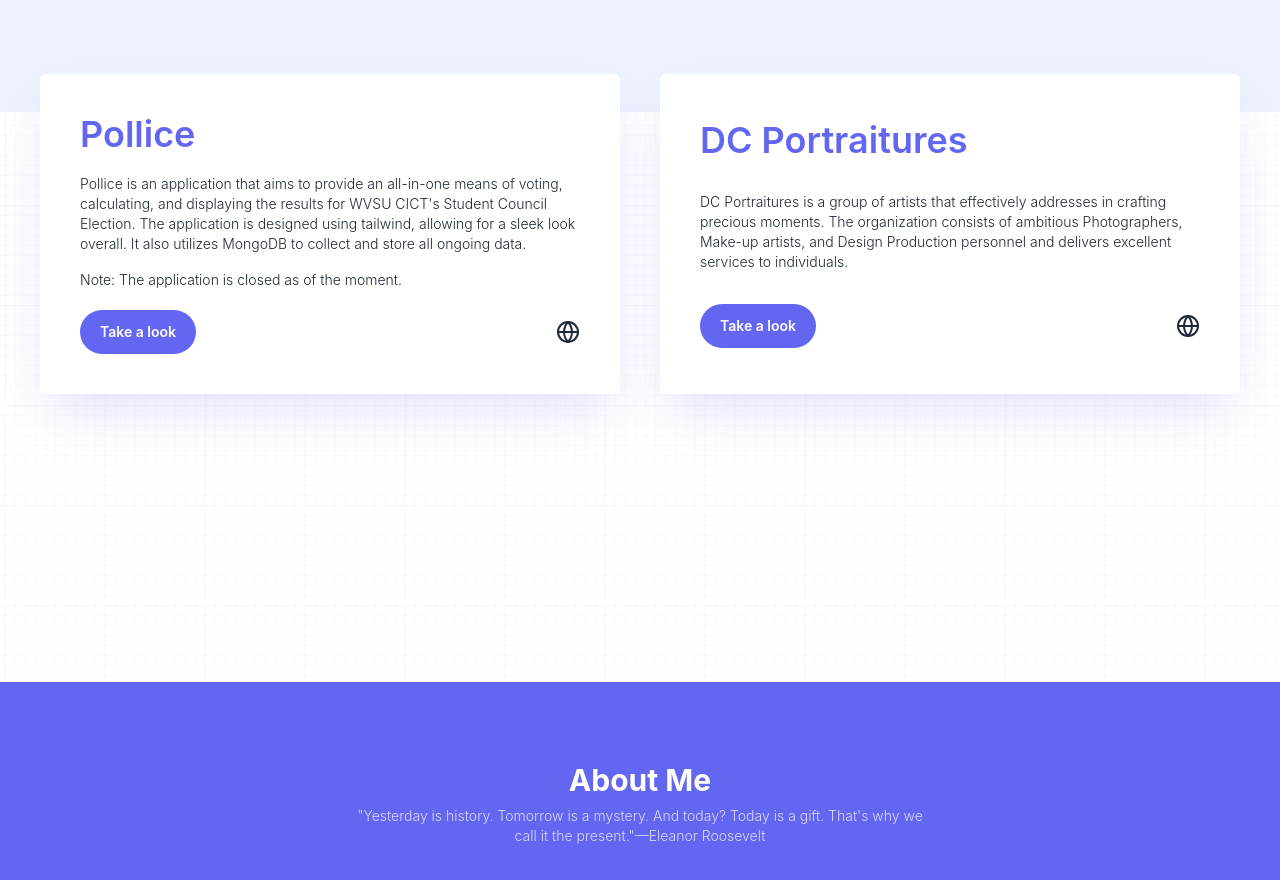
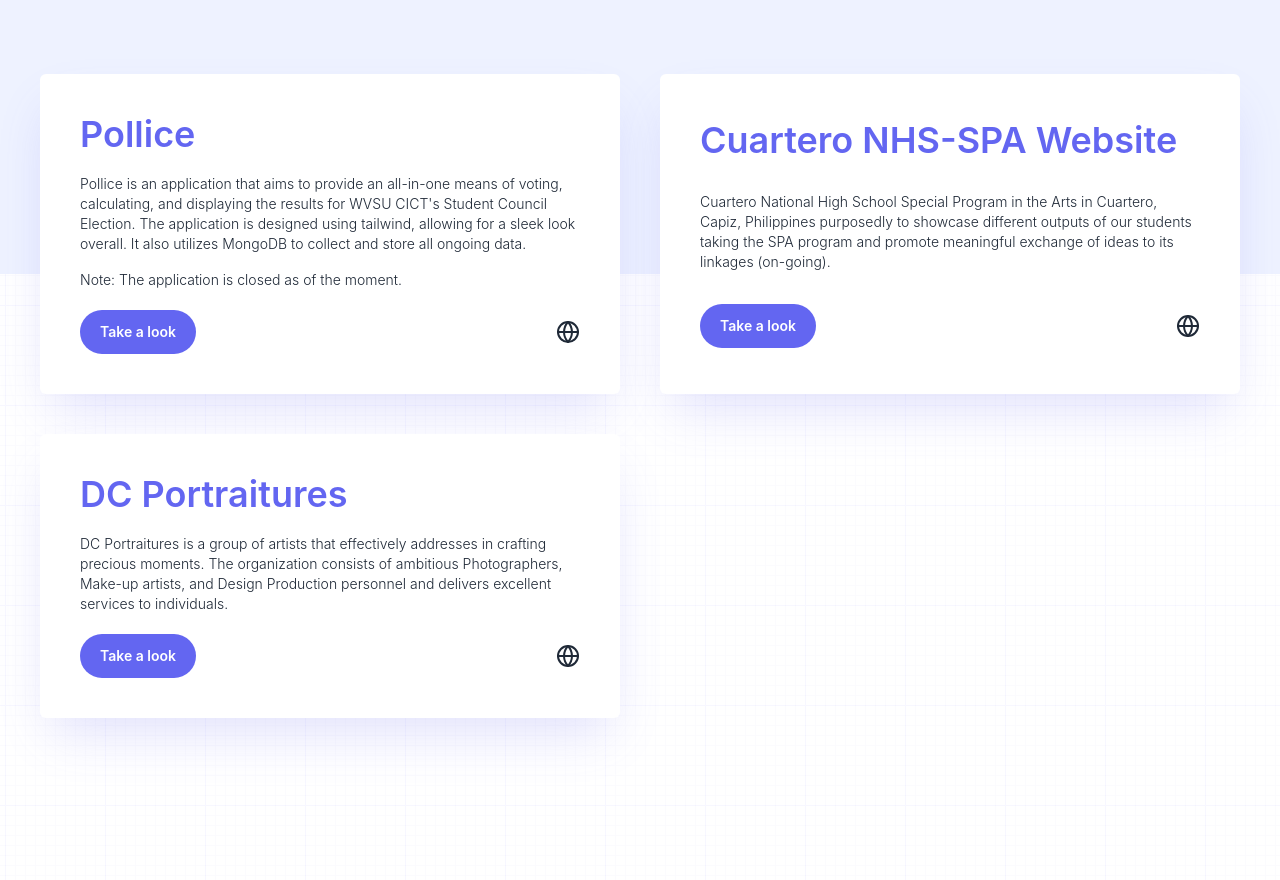
Before and after one commit to JedAdrianDenosta/next-portfolio, a Next.js app: page / in a window 1280 px wide. Shown: the part 2200-3080 px from the top of the page. Built offline with nearby package versions, Linux system fonts and the light colour scheme.

Commit message:
added new project (cnhs-spa website)

```diff
--- a/data/projects.jsx
+++ b/data/projects.jsx
@@ -11,6 +11,21 @@
           and store all ongoing data.
         </p>
         <p>Note: The application is closed as of the moment.</p>
+      </>
+    ),
+    url: "/",
+    images: ["https://jedadriandenosta.netlify.app/img/5.PNG"],
+  },
+  {
+    projectName: "Cuartero NHS-SPA Website",
+    projectDescription: (
+      <>
+        <p>
+          Cuartero National High School Special Program in the Arts in Cuartero,
+          Capiz, Philippines purposedly to showcase different outputs of our
+          students taking the SPA program and promote meaningful exchange of
+          ideas to its linkages (on-going).
+        </p>
       </>
     ),
     url: "/",
```
